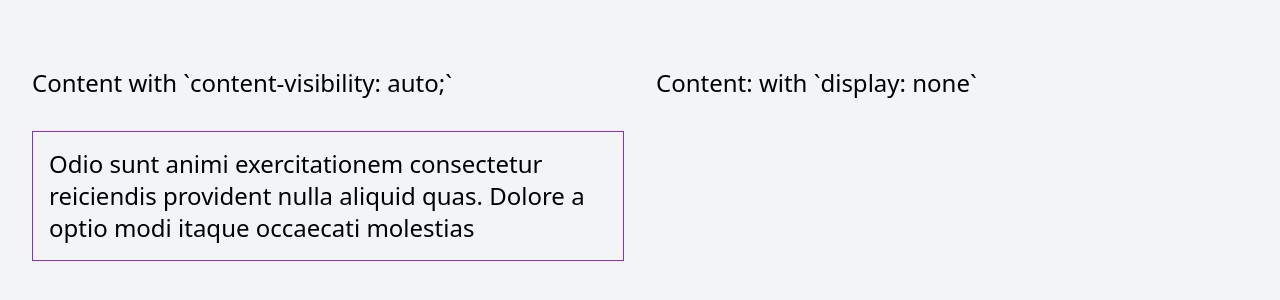
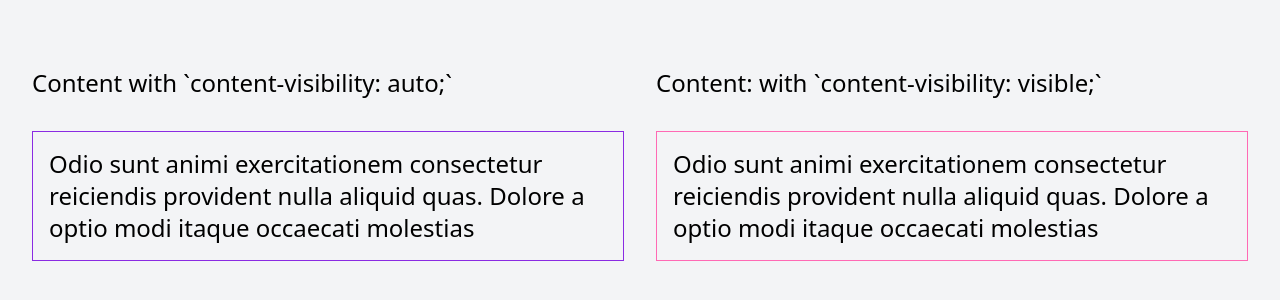
Before and after one commit to seenark/css, a website built with Parcel: page src/index.html in a window 1280 px wide. Shown: the part 236-536 px from the top of the page. Built offline with nearby package versions, Linux system fonts and the light colour scheme.

Commit message:
content visibility 2

```diff
--- a/src/index.html
+++ b/src/index.html
@@ -12,7 +12,7 @@
     >
       <div class="p-8 text-2xl grid grid-cols-2 gap-8">
         <h1>Content with `content-visibility: auto;`</h1>
-        <h1>Content: with `display: none`</h1>
+        <h1>Content: with `content-visibility: visible;`</h1>
         <div class="div1">
           <p>
             Odio sunt animi exercitationem consectetur reiciendis provident
--- a/src/style.css
+++ b/src/style.css
@@ -9,5 +9,5 @@ p {
 
 .div2 {
   border: 1px solid hotpink;
-  display: none;
+  content-visibility: visible;
 }
```
